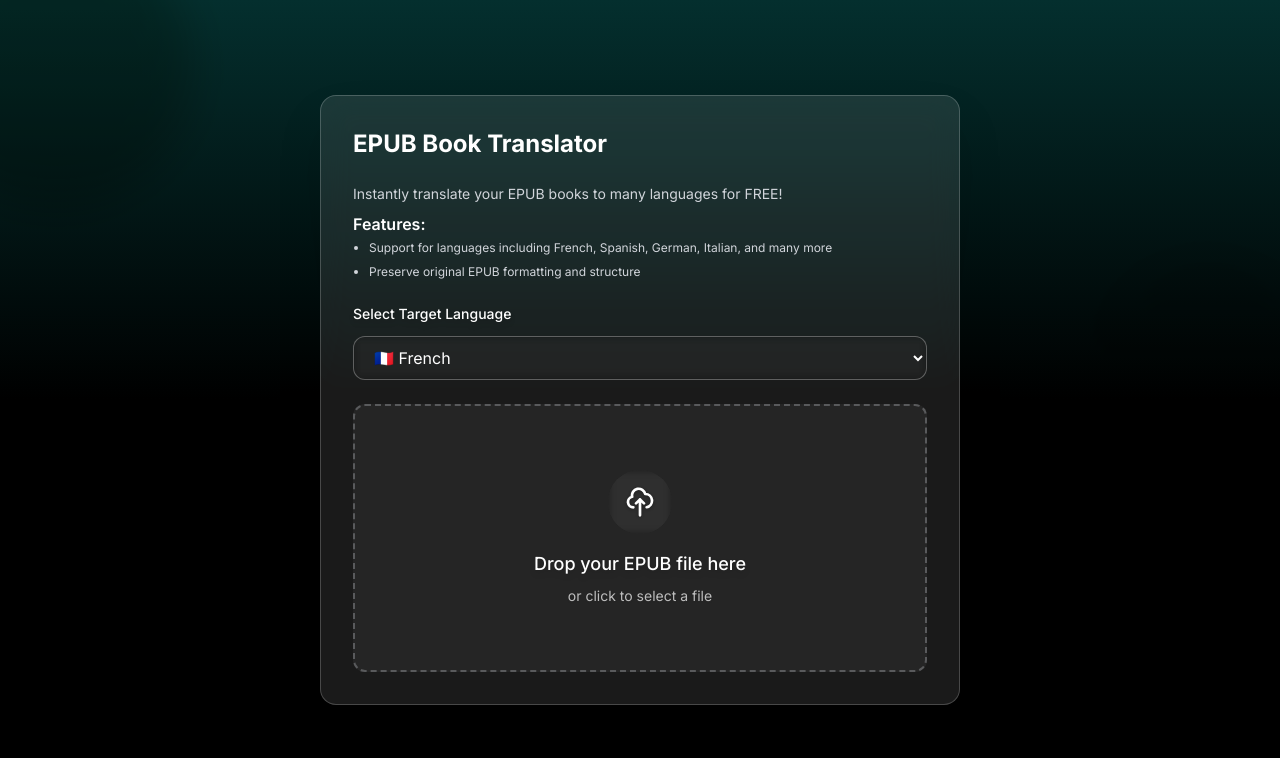
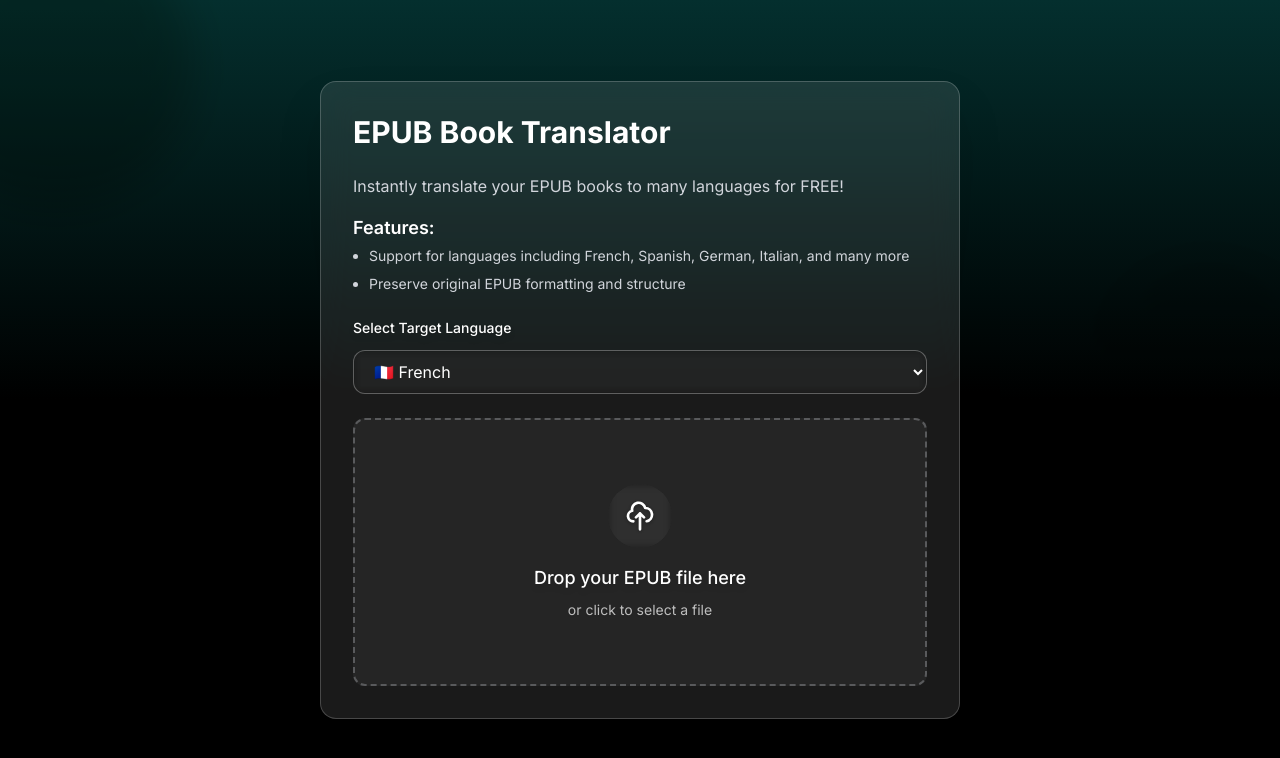
Before and after one commit to StephanOrgiazzi/epub-translator, a Next.js app: page / in a window 1280 px wide. Shown: the top 758 px of the page. Built offline with nearby package versions, Linux system fonts and the light colour scheme.

Commit message:
update styles

```diff
--- a/src/components/StaticContent.tsx
+++ b/src/components/StaticContent.tsx
@@ -4,16 +4,16 @@ export function StaticContent() {
   return (
     <>
       {/* SEO-friendly static content */}
-      <h1 className="text-2xl font-bold text-white mb-2">
+      <h1 className="text-2xl sm:text-3xl font-bold text-white mb-2">
         EPUB Book Translator
       </h1>
       <div className="prose prose-invert max-w-none mb-4">
-        <p className="text-gray-300 text-sm">
+        <p className="text-gray-300 text-xs sm:text-base">
           Instantly translate your EPUB books to many languages for FREE!
         </p>
-        <div className="mt-2 space-y-1">
-          <h2 className="text-md font-semibold text-white">Features:</h2>
-          <ul className="list-disc pl-4 text-gray-300 text-xs">
+        <div className="mt-4 space-y-1">
+          <h2 className="text-md sm:text-lg font-semibold text-white">Features:</h2>
+          <ul className="list-disc pl-4 text-gray-300 text-xs sm:text-sm">
             <li className='mb-2'>Support for languages including French, Spanish, German, Italian, and many more</li>
             <li>Preserve original EPUB formatting and structure</li>
           </ul>
```
